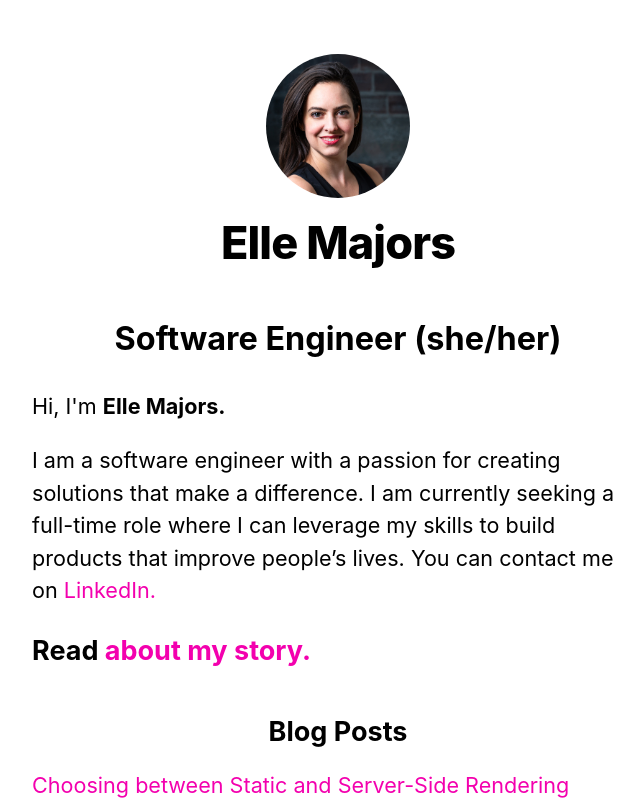
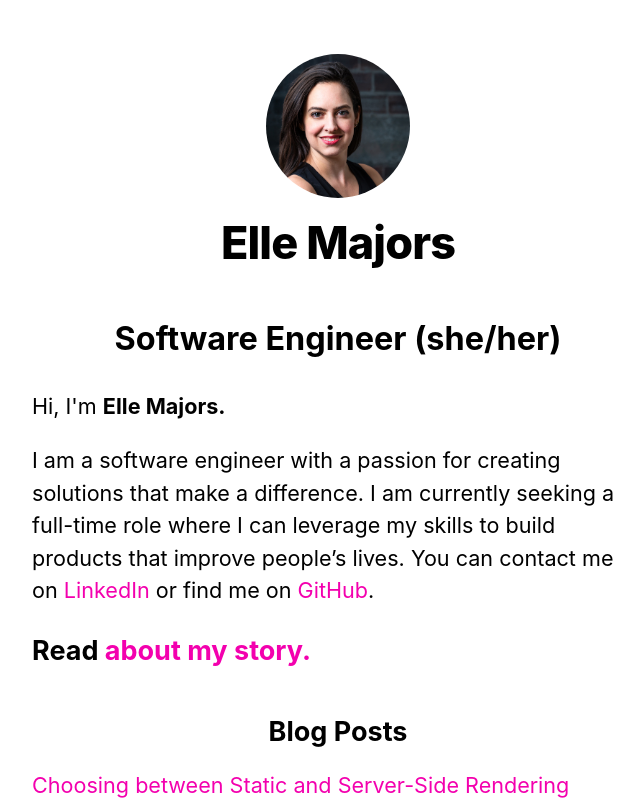
Before and after one commit to Elle-M/nextjs-blog, a Next.js app: page / in a window 1280 px wide. Shown: the top 800 px of the page, without its empty margins (302-946 px from the left). Built offline with nearby package versions, Linux system fonts and the light colour scheme.

Commit message:
add: Github profile link

```diff
--- a/pages/index.js
+++ b/pages/index.js
@@ -23,7 +23,7 @@ export default function Home({ allPostsData }) {
       <section className={utilStyles.headingMd}>
       <h2>Software Engineer (she/her) </h2>
         <p>Hi, I'm <strong>Elle Majors.</strong></p>
-        <p>I am a software engineer with a passion for creating solutions that make a difference. I am currently seeking a full-time role where I can leverage my skills to build products that improve people’s lives. You can contact me on <a href="https://www.linkedin.com/in/ellemajors/">LinkedIn.</a></p>
+        <p>I am a software engineer with a passion for creating solutions that make a difference. I am currently seeking a full-time role where I can leverage my skills to build products that improve people’s lives. You can contact me on <a href="https://www.linkedin.com/in/ellemajors/">LinkedIn</a> or find me on <a href="https://github.com/Elle-M">GitHub</a>.</p>
       </section>
       <section>
       <h1 className="title">
```
